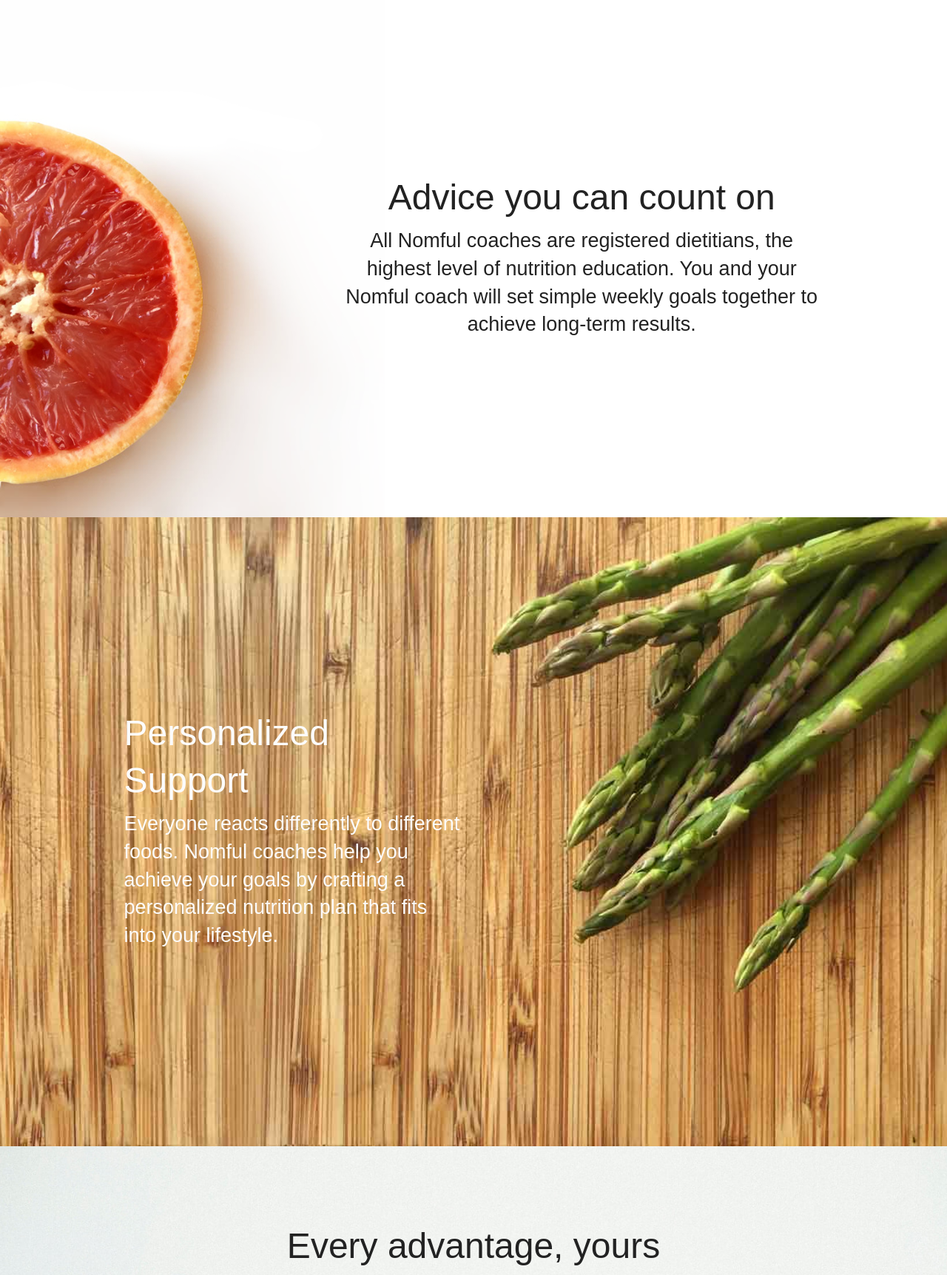
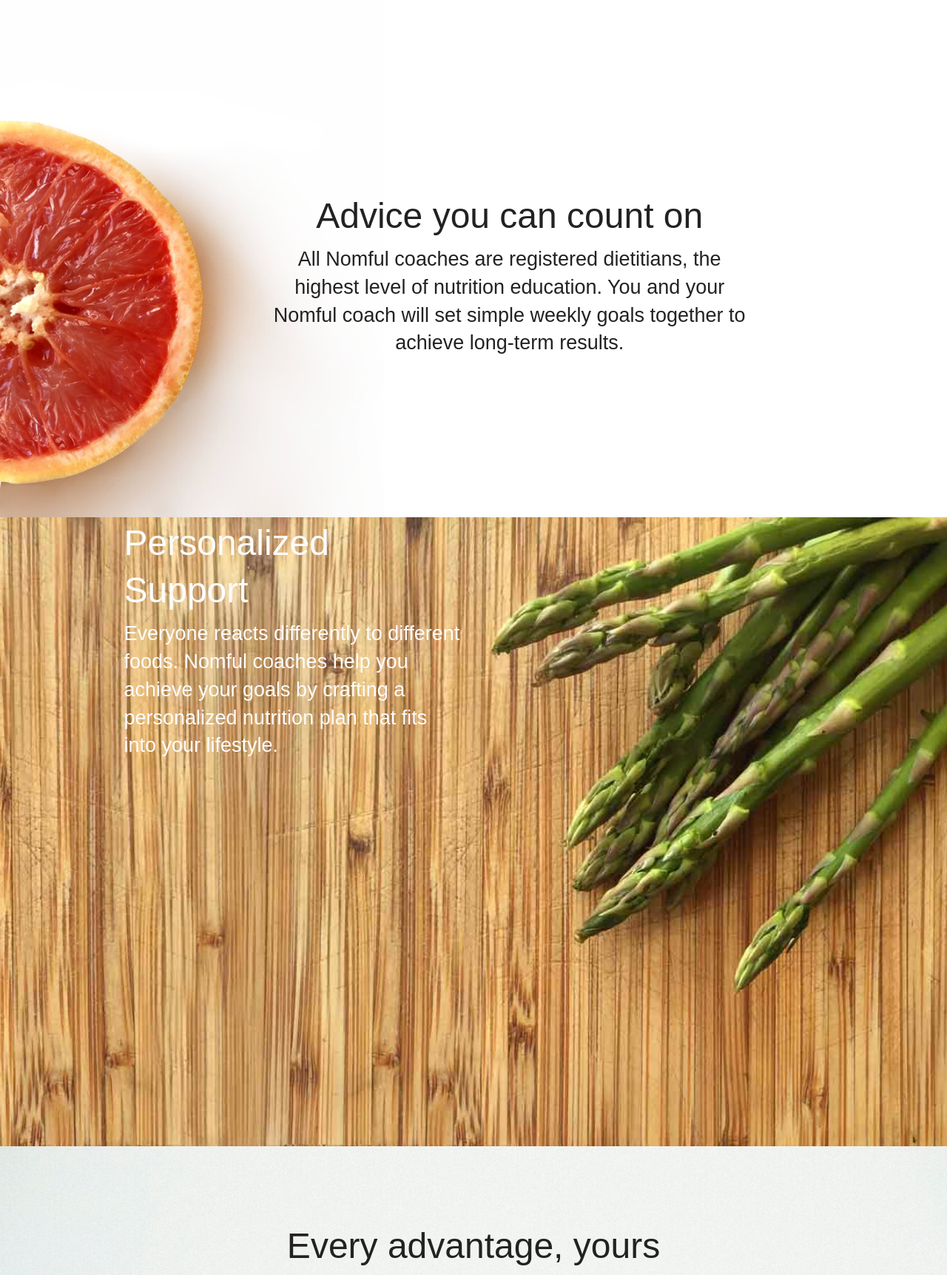
Before and after one commit to thomasgorczynski/Nomful, a PHP site: page / in a window 1280 px wide. Shown: the part 873-2596 px from the top of the page at 74% size. Run offline with PHP 8.4, Linux system fonts and the light colour scheme; some libraries are stand-ins or nearby versions.

Commit message:
rechanges

```diff
--- a/index.php
+++ b/index.php
@@ -16,7 +16,7 @@
   <div class="masthead-grapefruit">
     <div class="row masthead-content">
       <div class="grapefruit-content">
-        <div class="medium-7 medium-offset-4 columns">
+        <div class="medium-7 medium-offset-3 columns grapefruit-content">
           <h1>Advice you can count on</h1>
           <h3>All Nomful coaches are registered dietitians, the highest level of nutrition education. You and your Nomful coach will set simple weekly goals together to achieve long-term results.</h3>
         </div>
@@ -27,12 +27,10 @@
 
   <div class="masthead-asparagus">
    <div class="row masthead-content">
-      <div class="asparagus-content">
-        <div class="medium-5 medium-offset-1 columns">
+        <div class="medium-5 medium-offset-1 columns asparagus-content">
           <h1>Personalized Support</h1>
           <h3>Everyone reacts differently to different foods. Nomful coaches help you achieve your goals by crafting a personalized nutrition plan that fits into your lifestyle.</h3>
         </div>
-      </div>
     </div>
   </div>
 
```
